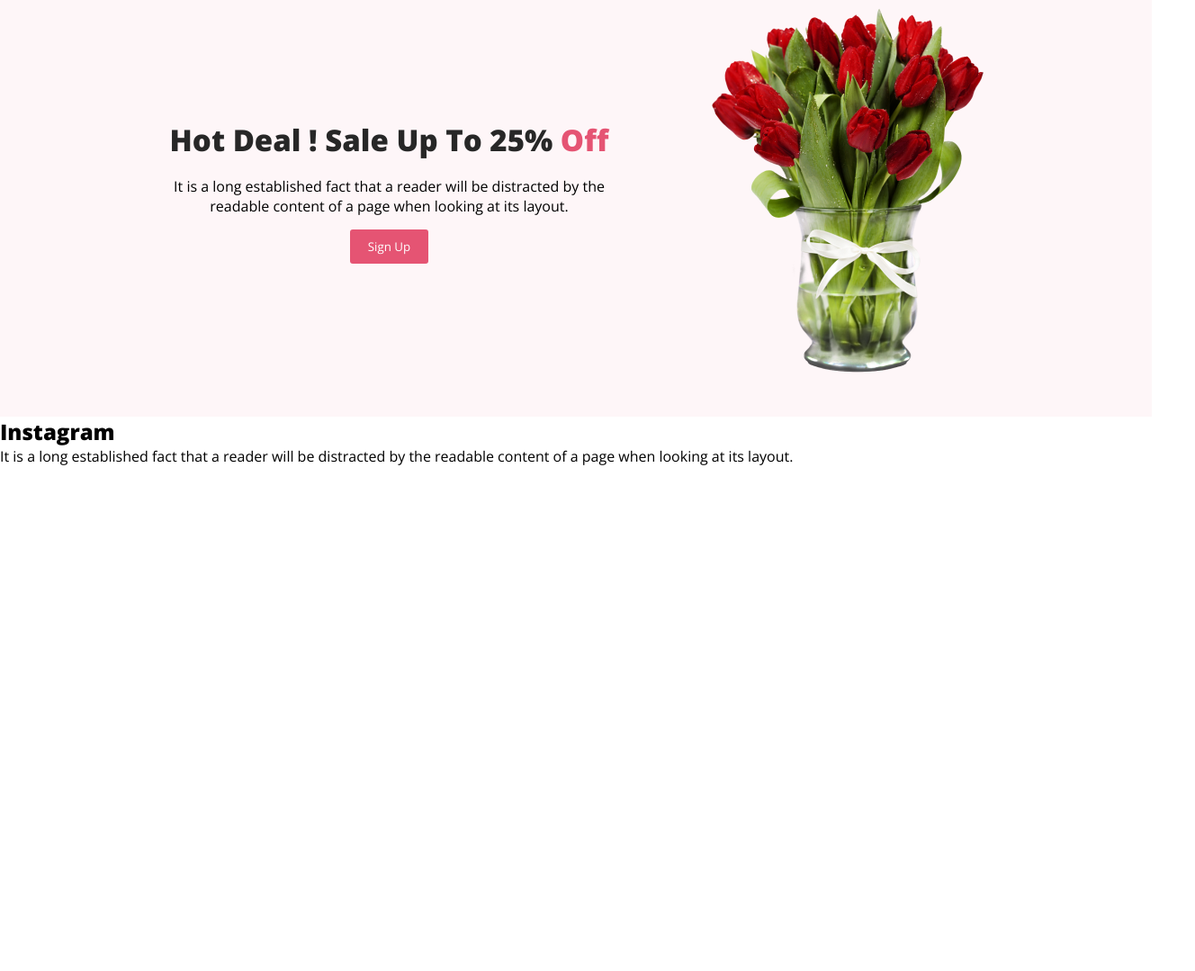
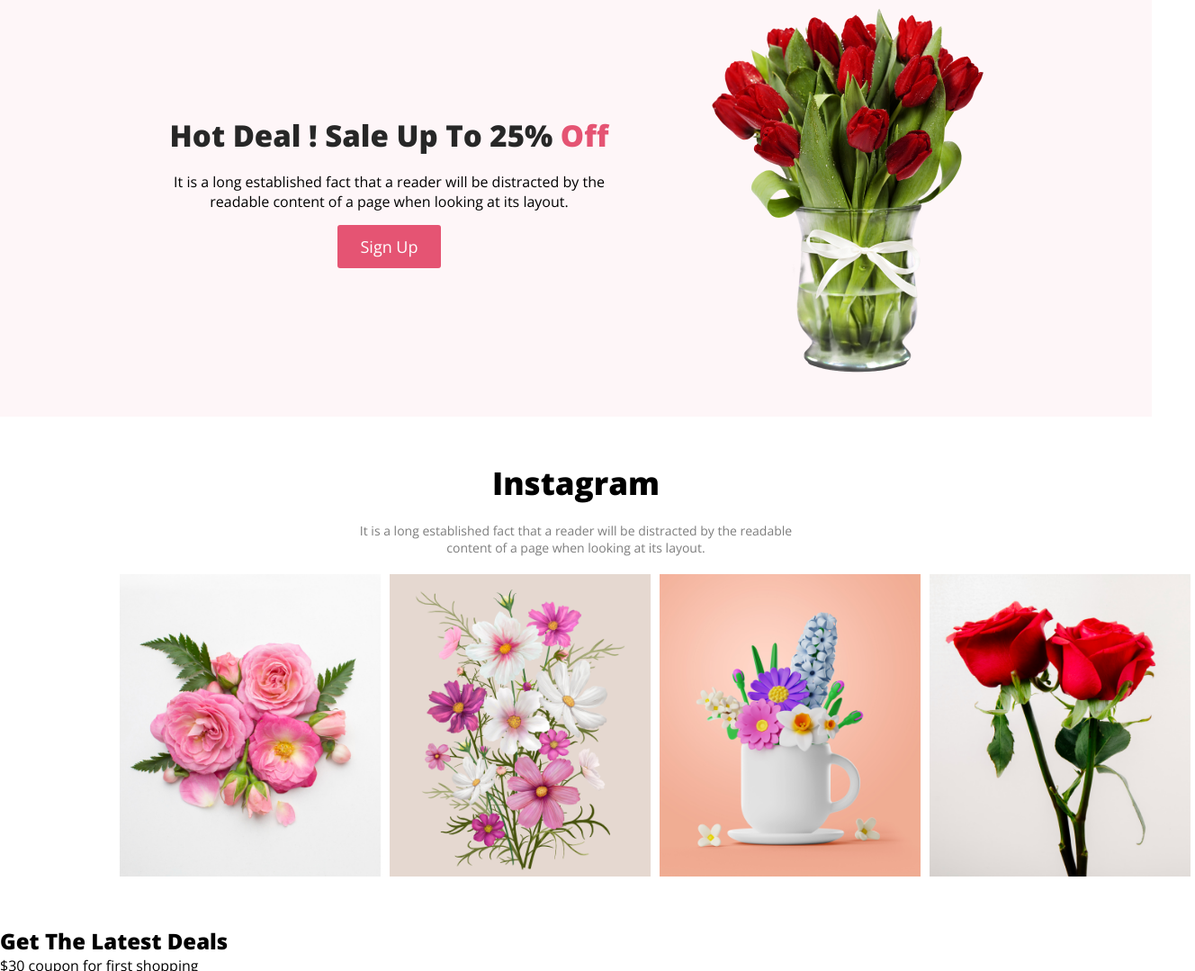
Before and after one commit to mdabarik/flower-shop, a plain HTML site: page index.html in a window 1280 px wide. Shown: the part 1721-2800 px from the top of the page at 90% size, 1328 px wide, since content can reach past the window. Before the commit the page ends 2239 px from the top, so only its background shows below. Drawn offline with nearby package versions, Linux system fonts and the light colour scheme.

Commit message:
instagram section added

```diff
--- a/index.html
+++ b/index.html
@@ -76,9 +76,23 @@
         <!--Section Instagram-->
         <section class="instagram">
             <h2 class="instagram-title">Instagram</h2>
-            <p class="instagram-description">It is a long established fact that a reader will be distracted by the readable content of a page when looking at its layout.</p>
+            <p class="instagram-description">It is a long established fact that a reader will be distracted by the readable <br> content of a page when looking at its layout.</p>
             <div class="galary">
-
+                <img src="./images/Flower 01.png" alt="comming..." class="galary-img">
+                <img src="./images/Rectangle 4.png" alt="comming..." class="galary-img">
+                <img src="./images/Rectangle 5.png" alt="comming..." class="galary-img">
+                <img src="./images/Rectangle 6.png" alt="comming..." class="galary-img">
+            </div>
+        </section>
+        <!--Latest Deals-->
+        <section class="latest-deal">
+            <div class="latest-deal-container">
+                <h2>Get The Latest Deals</h2>
+                <p>$30 coupon for first shopping</p>
+                <form action="#">
+                    <input type="email" name="#" id="#">
+                    <input type="button" value="Subscribe">
+                </form>
             </div>
         </section>
     </main>
--- a/styles/styles.css
+++ b/styles/styles.css
@@ -7,11 +7,12 @@
 
 /* Reused Style */
 .btn-primary {
-    padding: 10px 20px;
+    padding: 12px 25px;
     background-color: #E55473;
     color: white;
     border-radius: 3px;
     border: none;
+    font-size: 18px;
 }
 
 .btn-primary:hover {
@@ -167,3 +168,43 @@ header {
 .hot-deal-details {
     width: 50%;
 }
+
+/* instagram section added */
+.instagram {
+    text-align: center;
+    width: 80%;
+    margin: auto;
+    padding: 50px 0px;
+}
+
+.instagram-title {
+    font-size: 35px;
+    margin-bottom: 20px;
+}
+
+.instagram-description {
+    margin-bottom: 15px;
+    text-align: center;
+    color: rgba(39, 39, 39, 0.60);
+    font-size: 14px;
+}
+
+.galary {
+    display: flex;
+    justify-content: space-around;
+    align-items: center;
+}
+
+.galary-img {
+    padding: 5px;
+    width: 290px;
+}
+
+/* Latest Deals Container */
+.latest-deal {
+
+}
+
+.latest-deal-container {
+
+}
```
